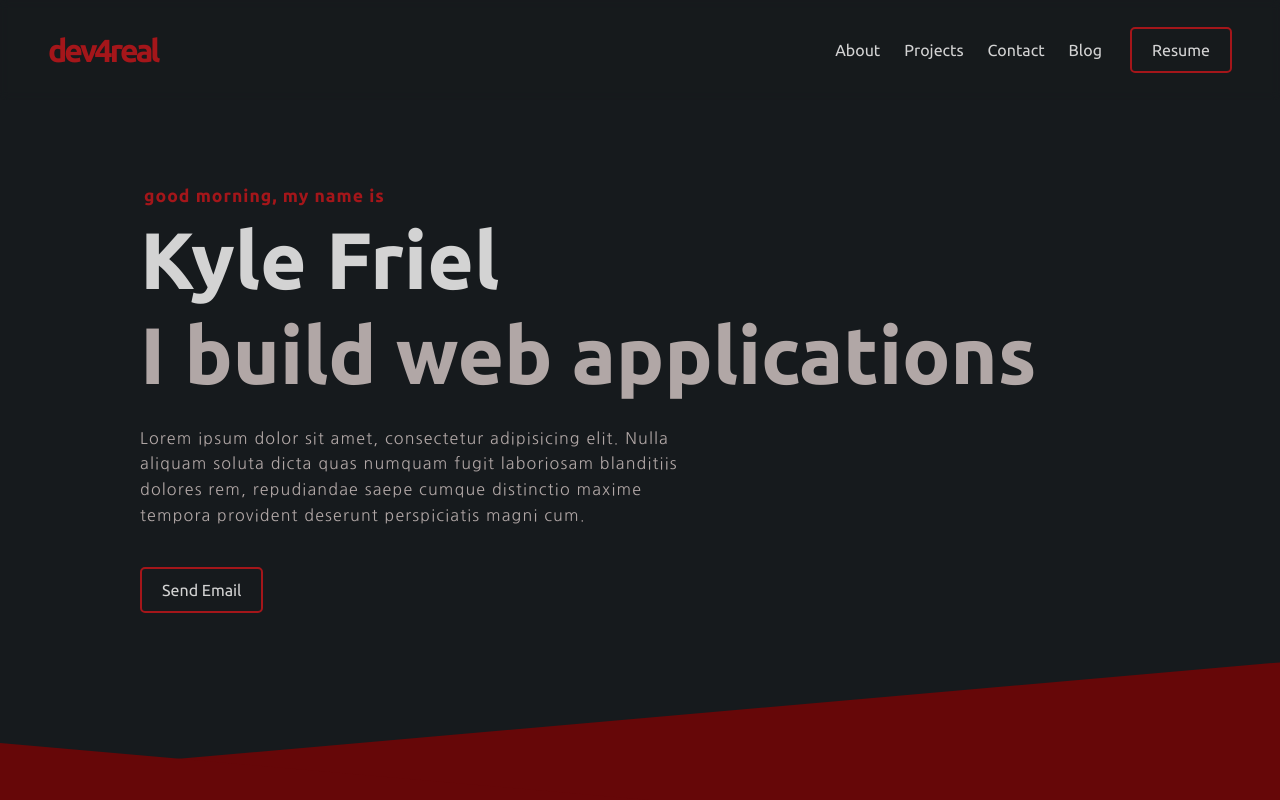
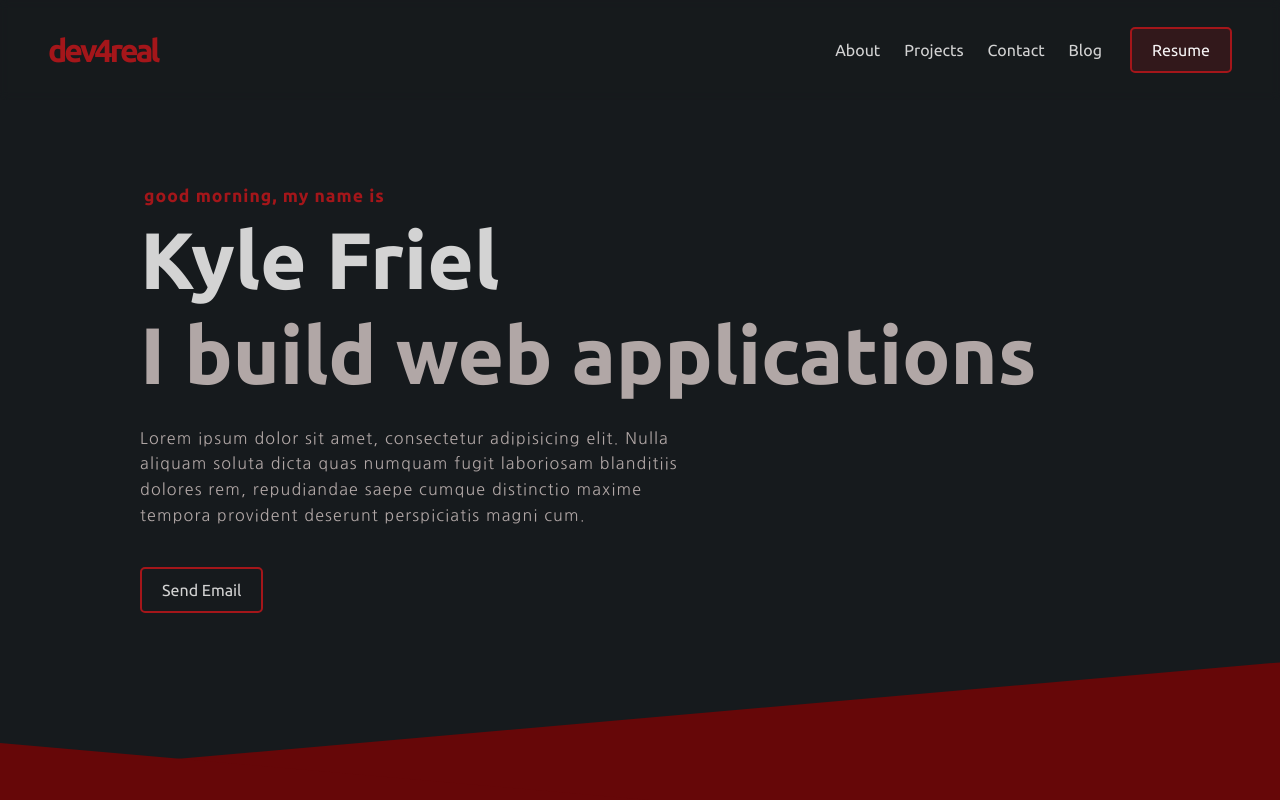
Before and after one commit to kyle4real/Portfolio-v1, a React (Create React App) app in the folder client/: page / in a window 1280 px wide. In both pictures the pointer is over the button "Resume". Shown: the top 800 px of the page. Built offline with nearby package versions, Linux system fonts and the light colour scheme.

Commit message:
Button component hover, active, and focus.

```diff
--- a/client/src/UI/Button/Button.module.scss
+++ b/client/src/UI/Button/Button.module.scss
@@ -15,4 +15,15 @@
     cursor: pointer;
     font-family: inherit;
     font-size: inherit;
+    transition: $transition;
+
+    &:hover,
+    &:focus {
+        color: $cultured;
+        background: rgba($rubyRed, 0.2);
+    }
+
+    &:active {
+        transform: scale(0.95);
+    }
 }
```
